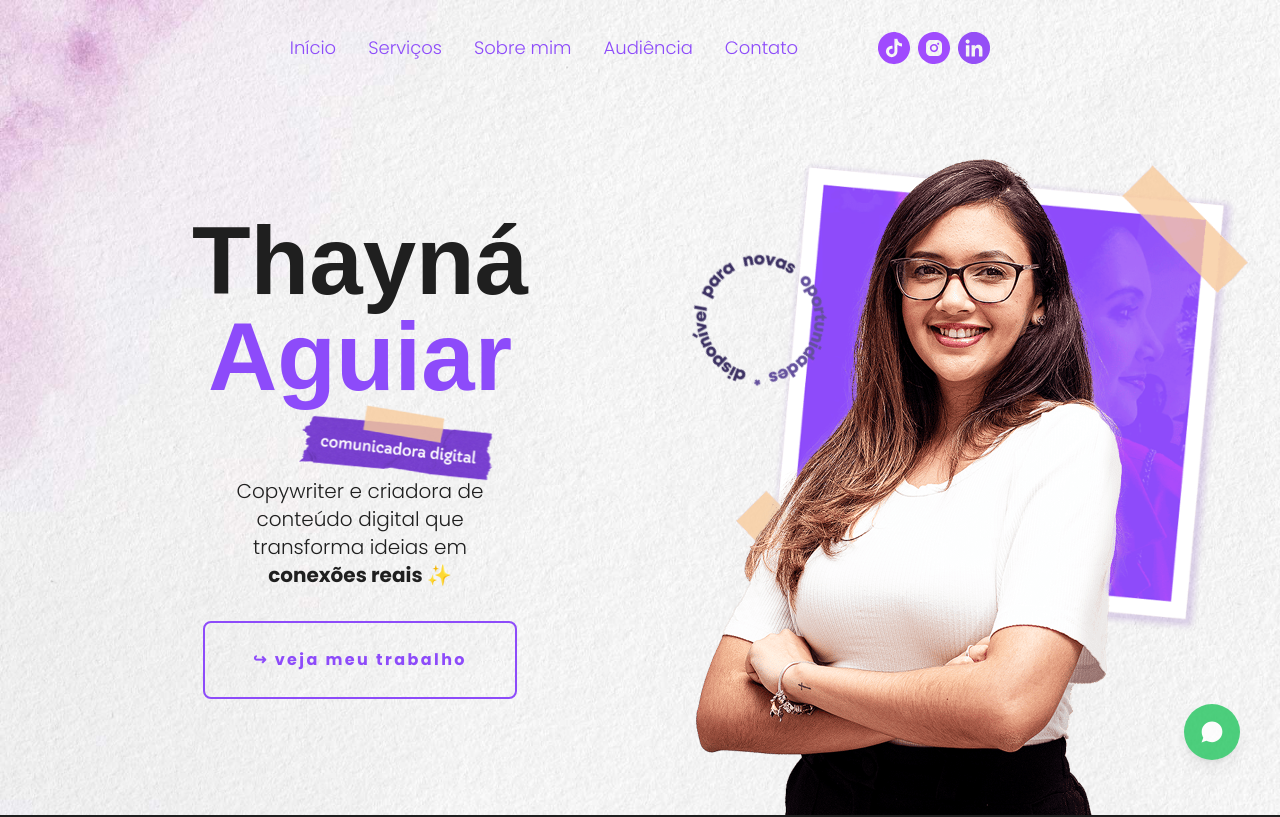
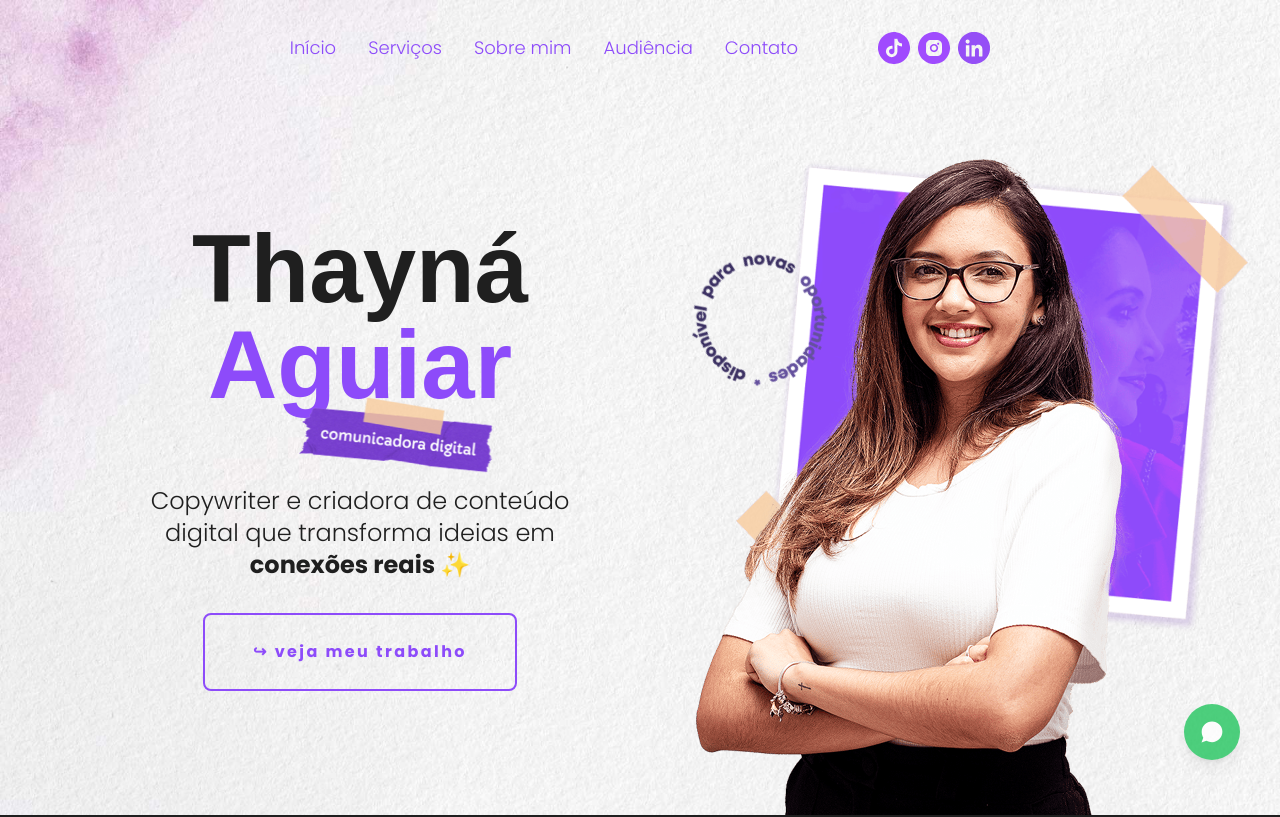
Before and after one commit to ademirpatricio/thaynaaguiar, a React (Vite) app: page / in a window 1280 px wide. Shown: the top 817 px of the page. Built offline with nearby package versions, Linux system fonts and the light colour scheme; a web font is replaced by a local one.

Commit message:
pequenos ajustes visuais

```diff
--- a/src/components/blocs/Hero.jsx
+++ b/src/components/blocs/Hero.jsx
@@ -18,7 +18,7 @@ export default function Hero() {
           </h1>
           <p
             data-aos="fade-up" data-aos-delay="200"
-            className="lg:w-3/5 md:w-4/5 text-lg md:text-xl text-center text-dark mb-8 px-4 inline-block">
+            className="lg:w-4/5 md:w-4/5 text-lg md:text-2xl text-center text-dark mb-8 px-4 inline-block">
             Copywriter e criadora de conteúdo digital que
             transforma ideias em <strong className="font-bold">conexões reais ✨</strong>
           </p>
```
